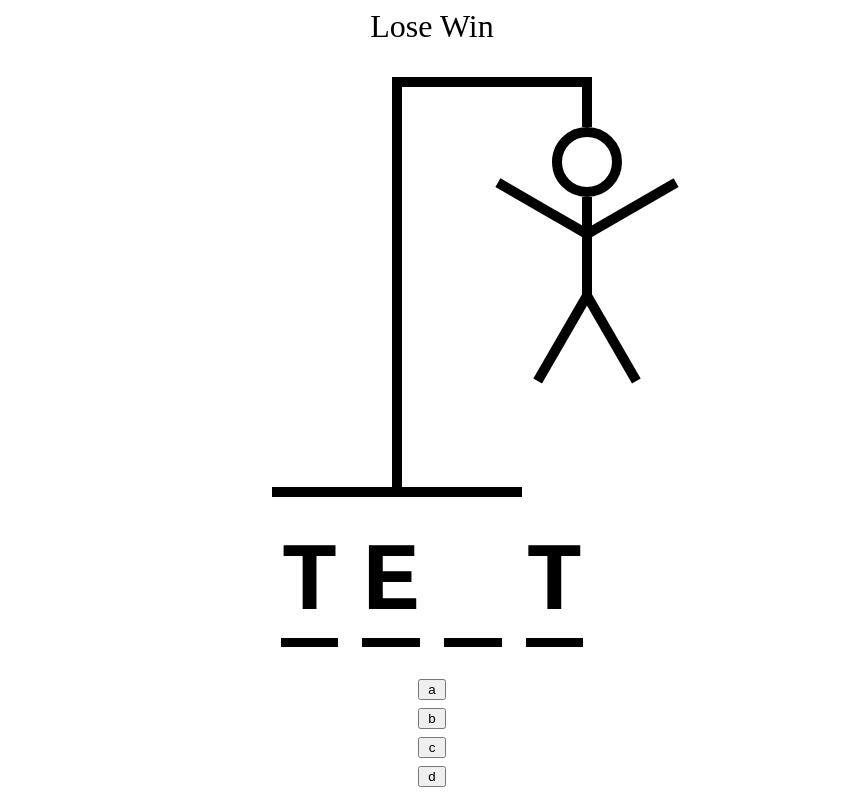
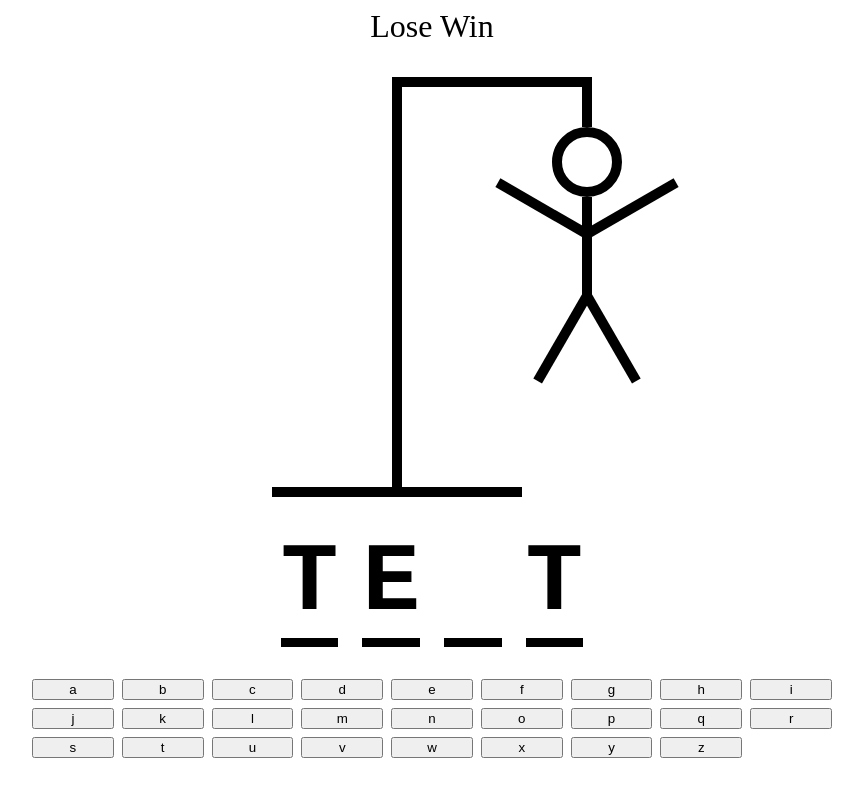
Before and after one commit to tatsuyax25/hangman-with-react, a React (Vite) app: page / in a window 1280 px wide. Shown: the top 793 px of the page, without its empty margins (208-1071 px from the left). Built offline with nearby package versions, Linux system fonts and the light colour scheme.

Commit message:
Fix minor bug

```diff
--- a/src/App.tsx
+++ b/src/App.tsx
@@ -24,7 +24,9 @@ function App() {
       <div style={{ fontSize: "2rem", textAlign: "center" }}>Lose Win</div>
       <HangmanDrawing />
       <HangmanWord />
-      <Keyboard />
+      <div style={{ alignSelf: "stretch" }}>
+        <Keyboard />
+      </div>
     </div>
   )
 }
--- a/src/Keyboard.tsx
+++ b/src/Keyboard.tsx
@@ -28,7 +28,7 @@ const KEYS = [
 ]
 
 export function Keyboard() {
-    return <div style={{ display: "grid", gridTemplateColumns: "repeat (auto-fit, minmax(75px, 1fr)", gap: ".5rem"}}>
+    return <div style={{ display: "grid", gridTemplateColumns: "repeat(auto-fit, minmax(75px, 1fr))", gap: ".5rem"}}>
         {KEYS.map(key => {
             return (
                 <button key={key}>{key}</button>
```
